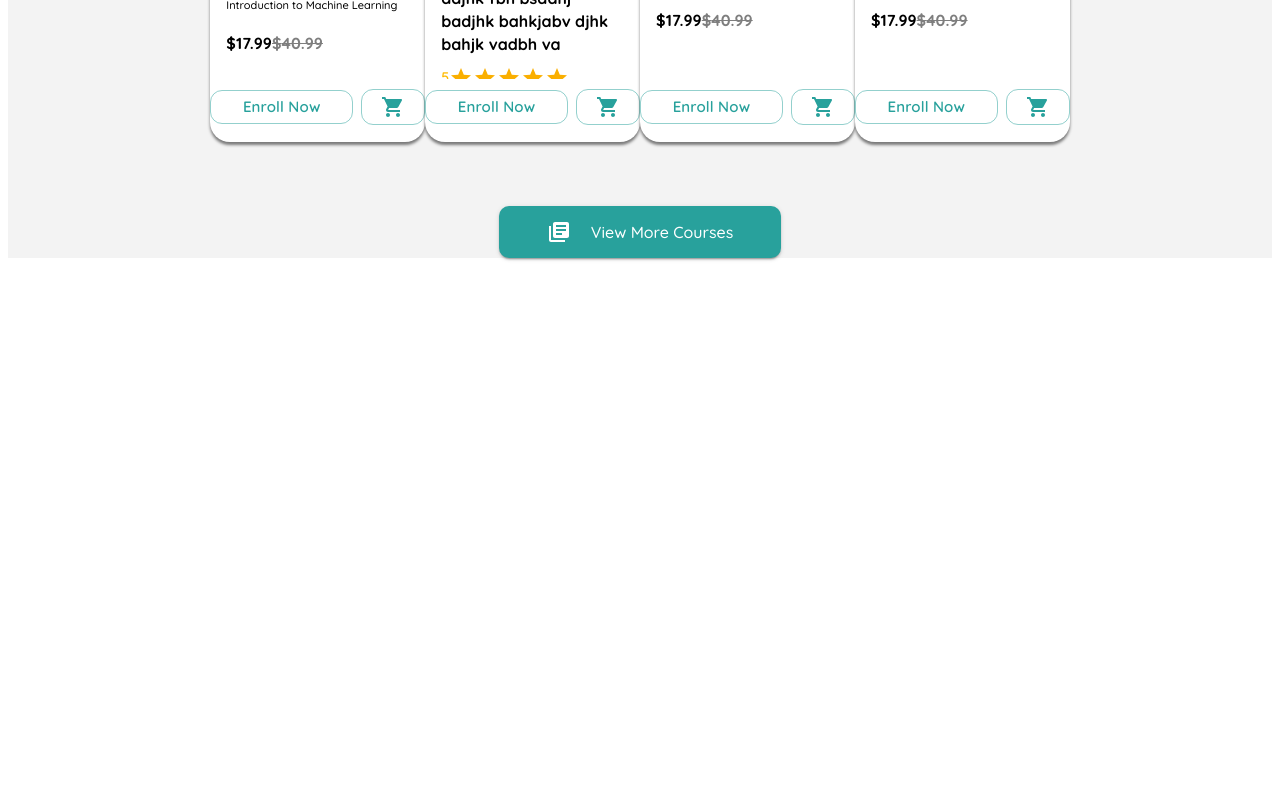
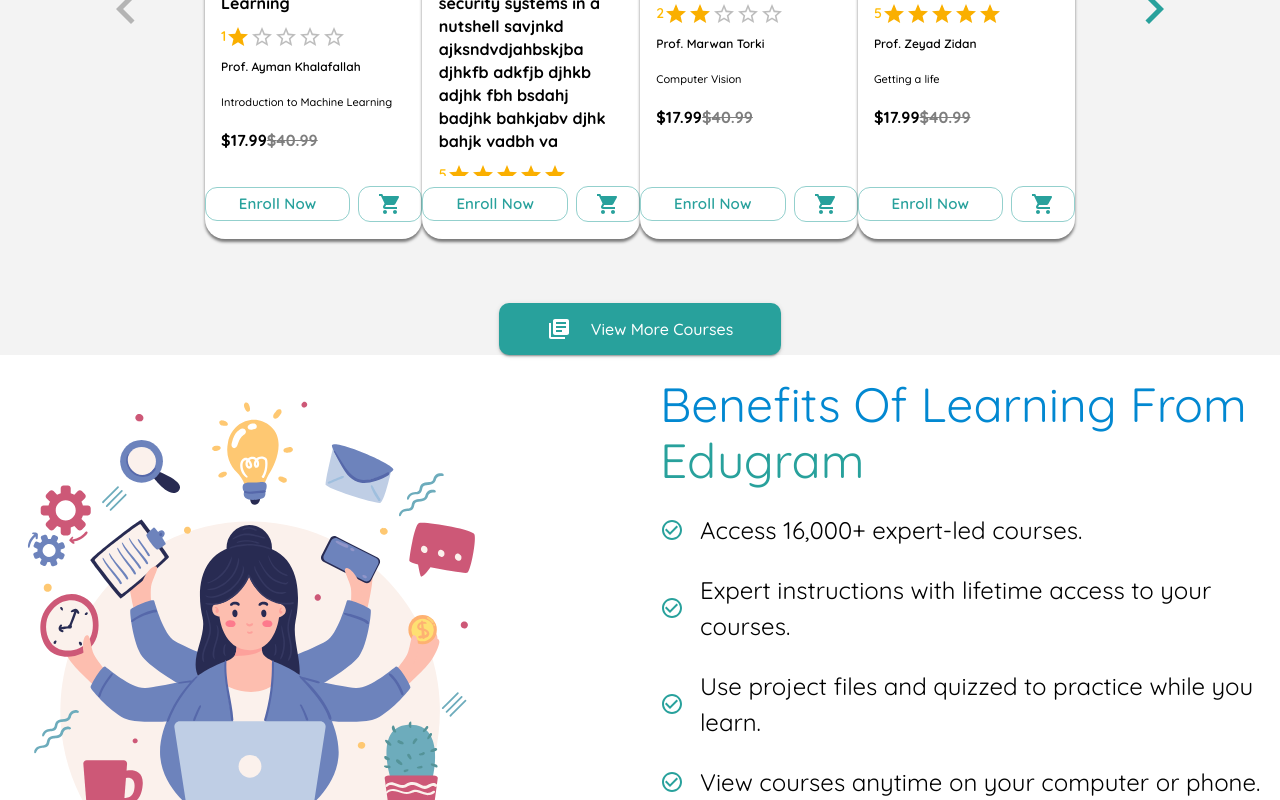
Before and after one commit to zeyadzidan/E-Learning, a React (Create React App) app: page / in a window 1280 px wide. Shown: the part 2000-2800 px from the top of the page. Before the commit the page ends 2266 px from the top, so only its background shows below. Built offline with nearby package versions, Linux system fonts and the light colour scheme.

Commit message:
Update LandingPage.js

```diff
--- a/src/components/LandingPage.js
+++ b/src/components/LandingPage.js
@@ -1,11 +1,10 @@
-import { Stack } from "@mui/material";
-import Header from "./PageBlocks/Header/Header";
 import Intro from "./PageBlocks/Intro";
 import LearningProcess from "./PageBlocks/LearningProcess/LearningProcess";
 import Benefits from "./PageBlocks/Benefits";
 import Slideshow from "./PageBlocks/Slideshow/Slideshow";
 import Footer from "./PageBlocks/Footer";
 import Clients from "./PageBlocks/Clients";
+import { Stack } from "@mui/material";
 
 export default function LandingPage() {
   const coursesCategories = [
@@ -27,16 +26,15 @@
   ];
 
   return (
-    <>
+    <Stack position="absolute" top="105px" right="0" left="0">
       <Intro />
       <LearningProcess />
       <Slideshow categories={coursesCategories} isForCourses displayedCategories={5} displayedCards={4} />
-      {/* <Benefits /> */}
-      {/* <Slideshow isForCourses byRating displayedCards={3} /> */}
-      {/* <Clients /> */}
-      {/* <Slideshow categories={certCategories} displayedCategories={4} displayedCards={4} /> */}
-      {/* <Footer /> */}
-      <Header />
-    </>
+      <Benefits />
+      <Slideshow isForCourses byRating displayedCards={3} />
+      <Clients />
+      <Slideshow categories={certCategories} displayedCategories={4} displayedCards={4} />
+      <Footer />
+    </Stack>
   );
 }
```
